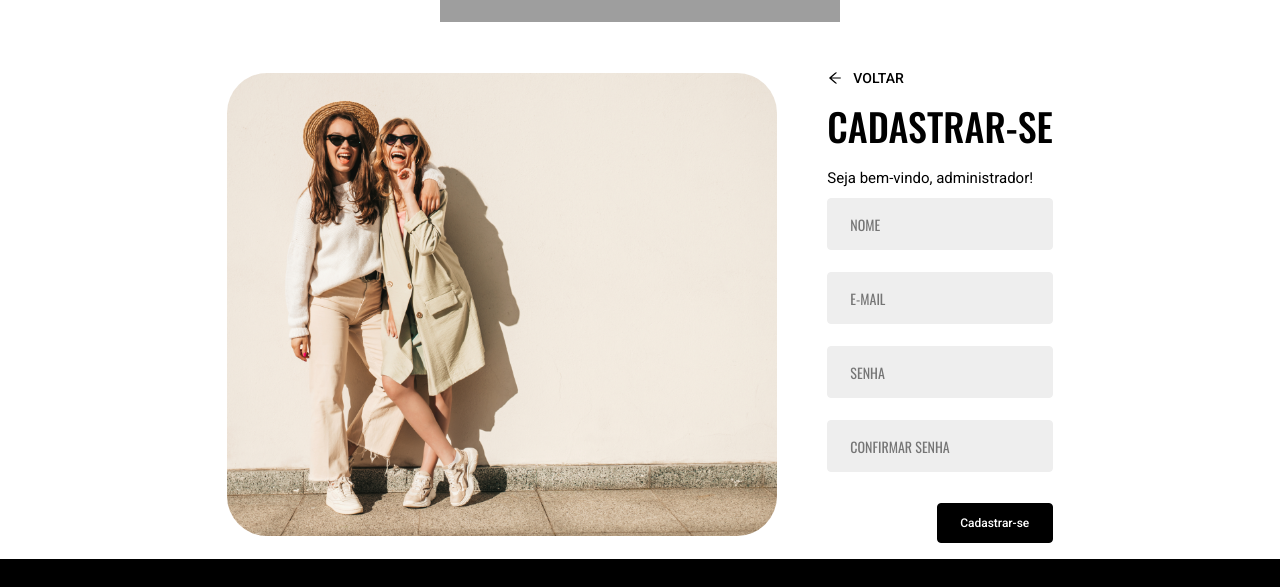
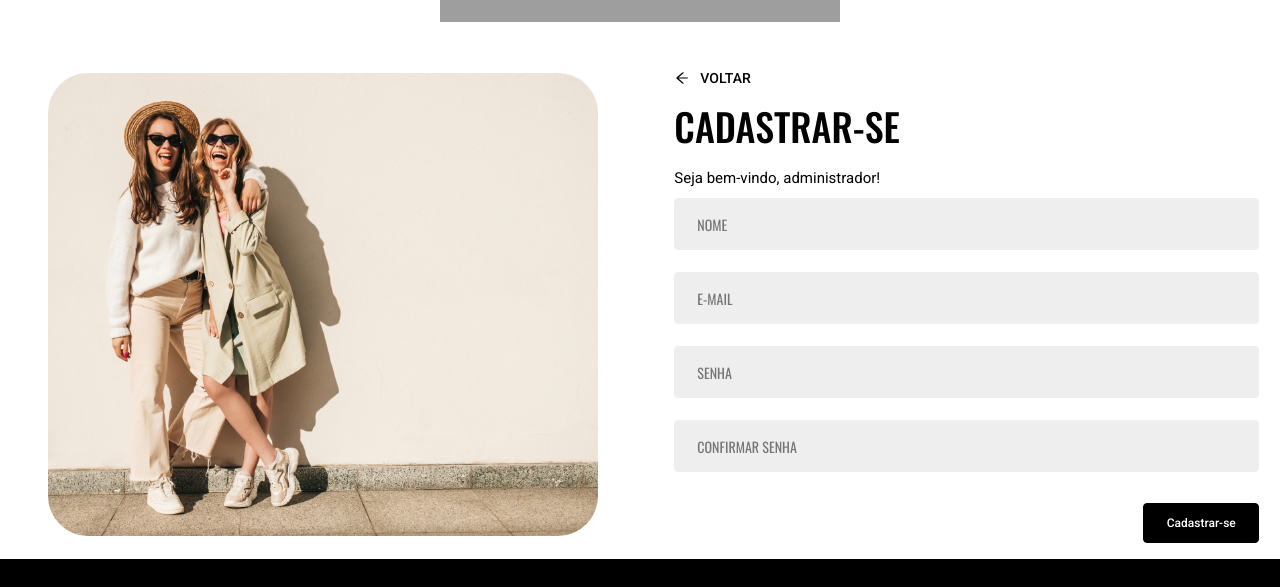
Before and after one commit to Kenzie-Academy-Brasil-Developers/grupo7-fashion-store, a React (Vite) app: page /register in a window 1280 px wide. Shown: the part 310-897 px from the top of the page. Built offline with nearby package versions, Linux system fonts and the light colour scheme; grey boxes are pictures that could not be loaded.

Commit message:
fix/styling--register

```diff
--- a/src/components/LoginPage/style.module.scss
+++ b/src/components/LoginPage/style.module.scss
@@ -7,7 +7,7 @@
     width: 100%;
     max-width: 400px;
   }
-  @media (min-width: 910px) {
+  @media (min-width: 585px) {
     display: flex;
     flex-direction: row;
     align-items: center;
--- a/src/components/RegisterPage/RegisterPage.jsx
+++ b/src/components/RegisterPage/RegisterPage.jsx
@@ -25,13 +25,13 @@ export const RegisterPage = () => {
     <DefaultTemplate>
       <div className="container">
         <div className={styles.register}>
-          <div>
+          <div className={styles.image}>
             <img src={Register} alt="Register image" />
           </div>
-          <div>
+          <div className={styles.container}>
             <form
+              className={styles.form}
               onSubmit={handleSubmit(submitRegister)}
-              className="register-form"
             >
               <div className={styles.arrow}>
                 <AiOutlineArrowLeft />
--- a/src/components/RegisterPage/style.module.scss
+++ b/src/components/RegisterPage/style.module.scss
@@ -1,14 +1,31 @@
 .register {
   display: flex;
   flex-direction: column;
+  justify-content: center;
   gap: 40px;
+
+  .form {
+  }
+
+  .image {
+    text-align: center;
+
+    @media (min-width: 580px) {
+      width: 50%;
+    }
+  }
+  .container {
+    @media (min-width: 580px) {
+      width: clamp(200px, 50%, 600px);
+    }
+  }
 
   h2 {
     margin-top: 12px;
     margin-bottom: 15px;
   }
 
-  @media (min-width: 910px) {
+  @media (min-width: 580px) {
     display: flex;
     flex-direction: row;
     align-items: center;
@@ -16,8 +33,7 @@
     gap: 50px;
   }
   img {
-    max-width: 550px;
-    width: 100%;
+    width: clamp(0px, 100%, 550px);
     border-radius: 40px;
   }
 
```
